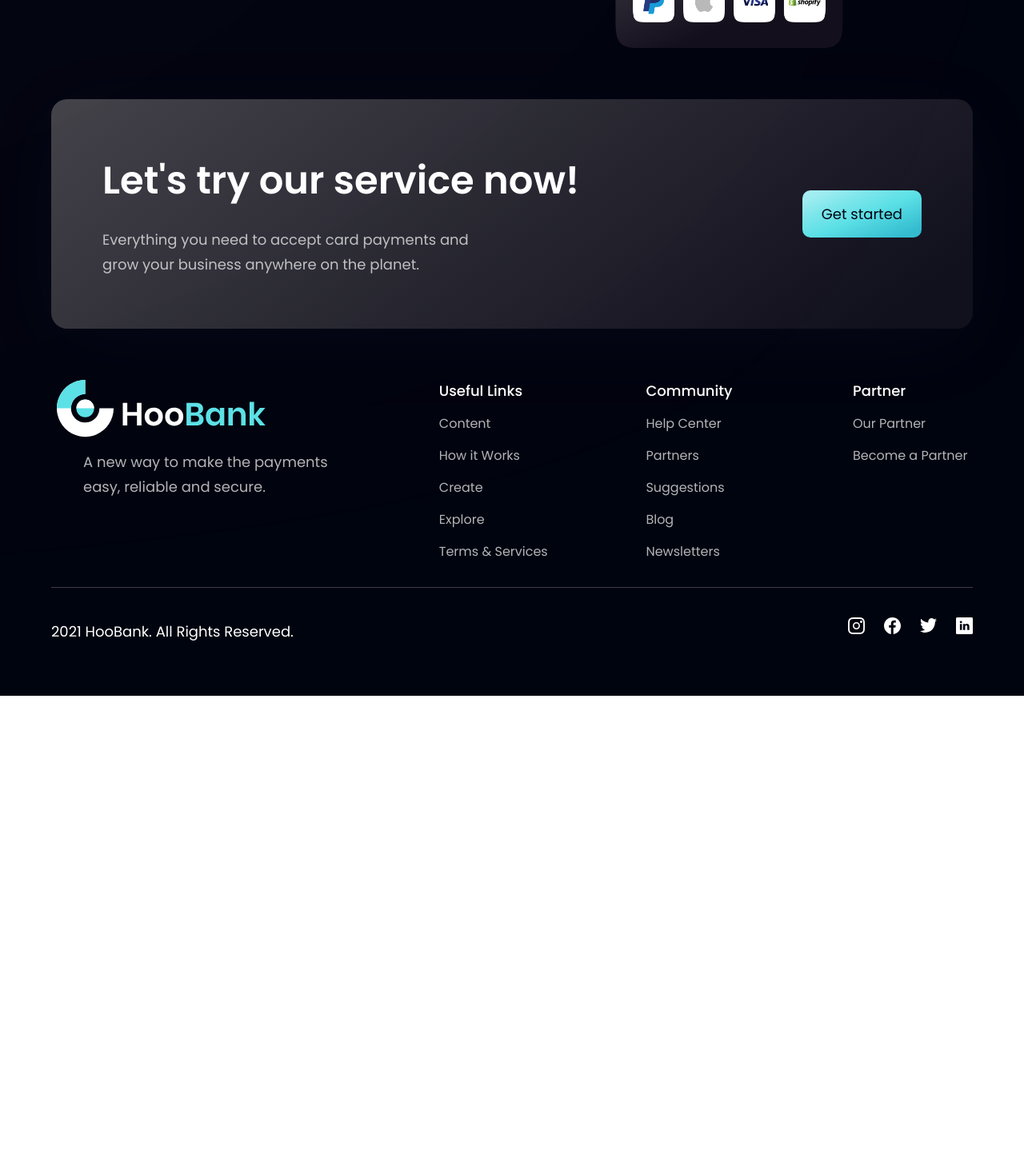
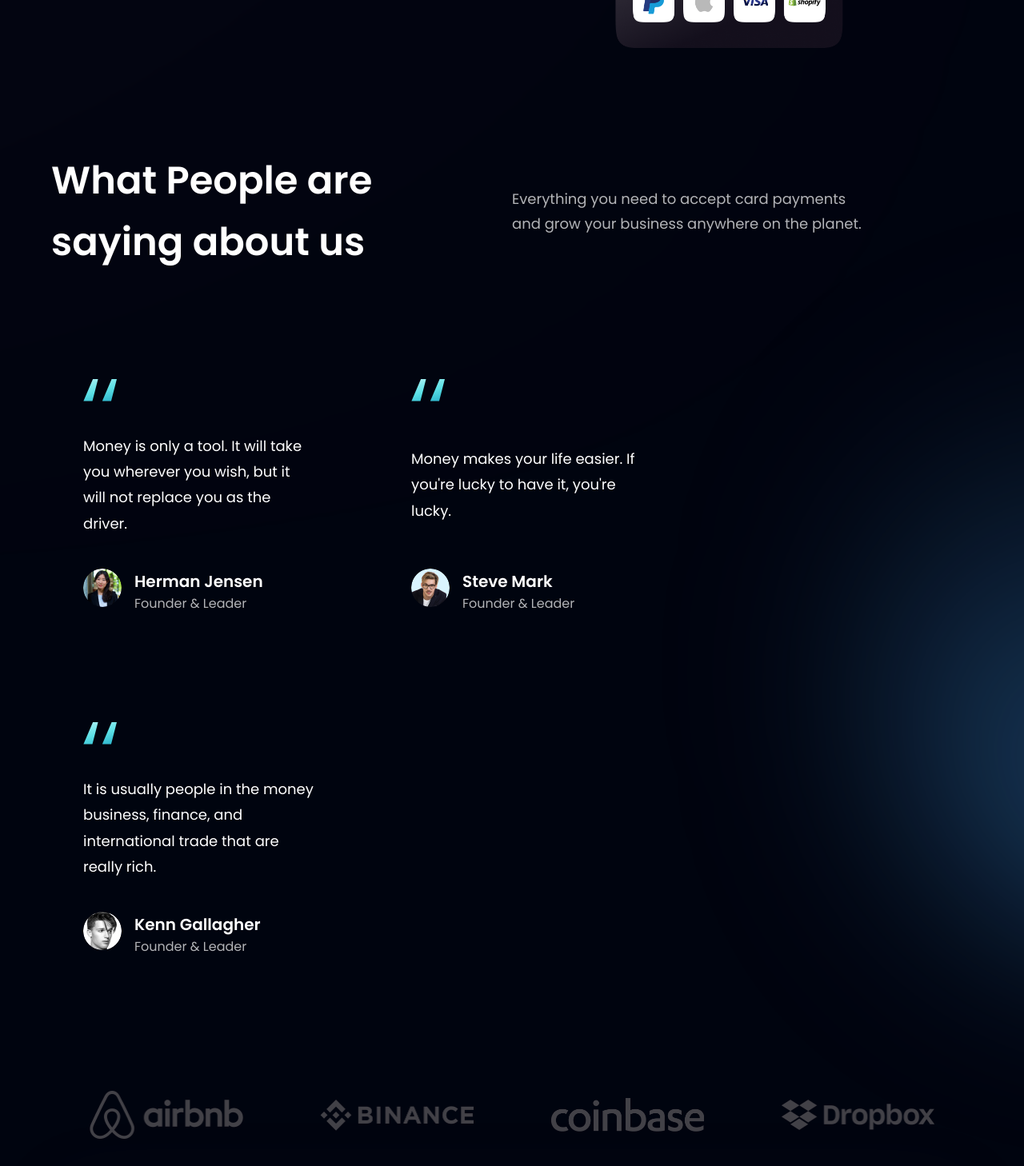
Before and after one commit to Xperaz/Bank-landing-page, a React (Vite) app in the folder bank-project/: page / in a window 1280 px wide. Shown: the part 2680-4138 px from the top of the page at 80% size. Before the commit the page ends 3550 px from the top, so only its background shows below. Built offline with nearby package versions, Linux system fonts and the light colour scheme.

Commit message:
add testimonials and client section

```diff
--- a/bank-project/src/components/Clients.jsx
+++ b/bank-project/src/components/Clients.jsx
@@ -1,11 +1,23 @@
-import React from 'react'
+import { clients } from "../constants";
+import styles from "../styles";
 
-const Clients = () => {
-  return (
-    <div>
+const Clients = () => (
+  <section className={`${styles.flexCenter} my-4`}>
+    <div className={`${styles.flexCenter} flex-wrap w-full`}>
+      {clients.map((client) => (
+        <div
+          key={client.id}
+          className={`flex-1 ${styles.flexCenter} sm:min-w-[192px] min-w-[120px] m-5`}
+        >
+          <img
+            src={client.logo}
+            alt="client_logo"
+            className="sm:w-[192px] w-[100px] object-contain"
+          />
+        </div>
+      ))}
+    </div>
+  </section>
+);
 
-    </div>
-  )
-}
-
-export default Clients
+export default Clients;
--- a/bank-project/src/components/Feedback.jsx
+++ b/bank-project/src/components/Feedback.jsx
@@ -1,11 +1,25 @@
-import React from 'react'
+import { quotes } from "../assets";
 
-const Feedback = () => {
-  return (
-    <div>
+const FeedbackCard = ({ content, name, title, img }) => (
+  <div className="flex justify-between flex-col px-10 py-12 rounded-[20px]  max-w-[370px] md:mr-10 sm:mr-5 mr-0 my-5 feedback-card">
+    <img src={quotes} alt="double_quotes" className="w-[42.6px] h-[27.6px] object-contain" />
+    <p className="font-poppins font-normal text-[18px] leading-[32.4px] text-white my-10">
+      {content}
+    </p>
 
+    <div className="flex flex-row">
+      <img src={img} alt={name} className="w-[48px] h-[48px] rounded-full" />
+      <div className="flex flex-col ml-4">
+        <h4 className="font-poppins font-semibold text-[20px] leading-[32px] text-white">
+          {name}
+        </h4>
+        <p className="font-poppins font-normal text-[16px] leading-[24px] text-dimWhite">
+          {title}
+        </p>
+      </div>
     </div>
-  )
-}
+  </div>
+);
 
-export default Feedback
+
+export default FeedbackCard;
--- a/bank-project/src/components/Testimonials.jsx
+++ b/bank-project/src/components/Testimonials.jsx
@@ -1,11 +1,27 @@
-import React from 'react'
+import { feedback } from "../constants";
+import styles from "../styles";
+import FeedbackCard from "./Feedback";
 
-const Testimonials = () => {
-  return (
-    <div>
+const Testimonials = () => (
+  <section id="clients" className={`${styles.paddingY} ${styles.flexCenter} flex-col relative `}>
+    <div className="absolute z-[0] w-[60%] h-[60%] -right-[50%] rounded-full blue__gradient bottom-40" />
 
+    <div className="w-full flex justify-between items-center md:flex-row flex-col sm:mb-16 mb-6 relative z-[1]">
+      <h2 className={styles.heading2}>
+        What People are <br className="sm:block hidden" /> saying about us
+      </h2>
+      <div className="w-full md:mt-0 mt-6">
+        <p className={`${styles.paragraph} text-left max-w-[450px]`}>
+          Everything you need to accept card payments and grow your business
+          anywhere on the planet.
+        </p>
+      </div>
     </div>
-  )
-}
 
-export default Testimonials
+    <div className="flex flex-wrap sm:justify-start justify-center w-full feedback-container relative z-[1]">
+      {feedback.map((card) => <FeedbackCard key={card.id} {...card} />)}
+    </div>
+  </section>
+);
+
+export default Testimonials;
```
